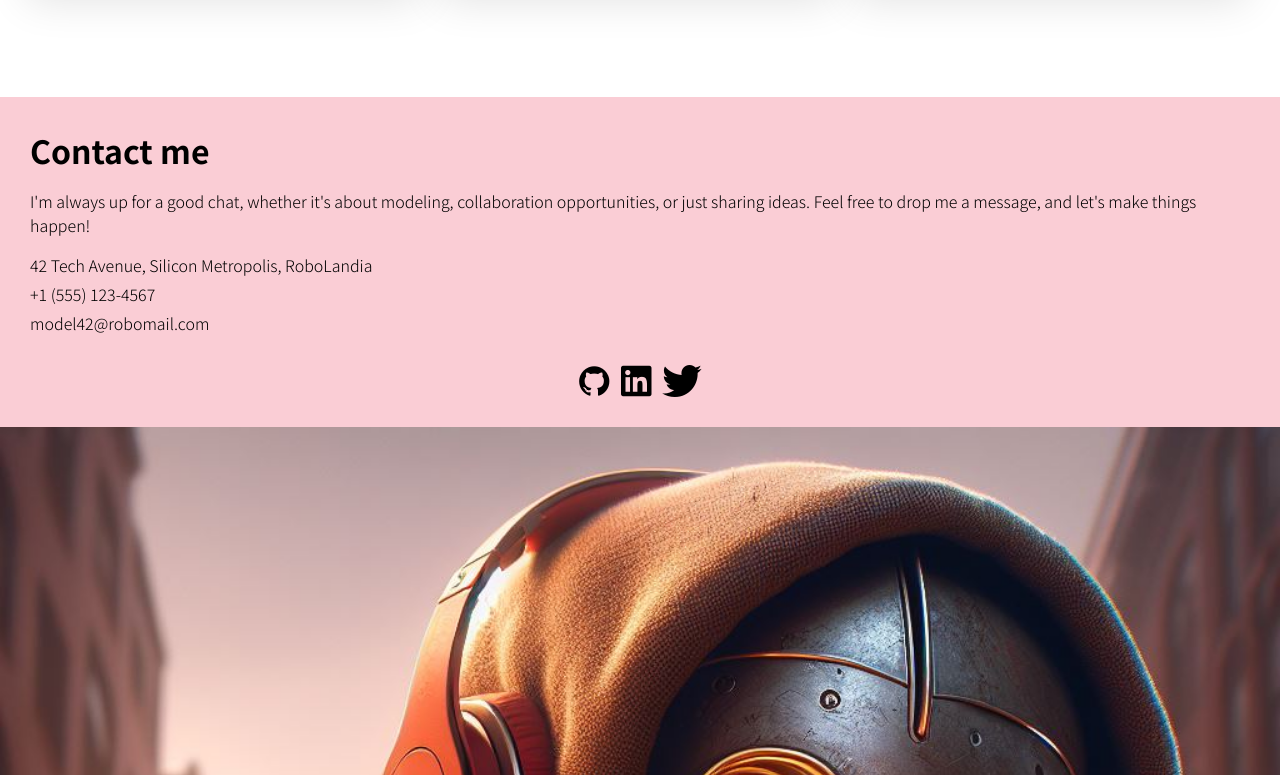
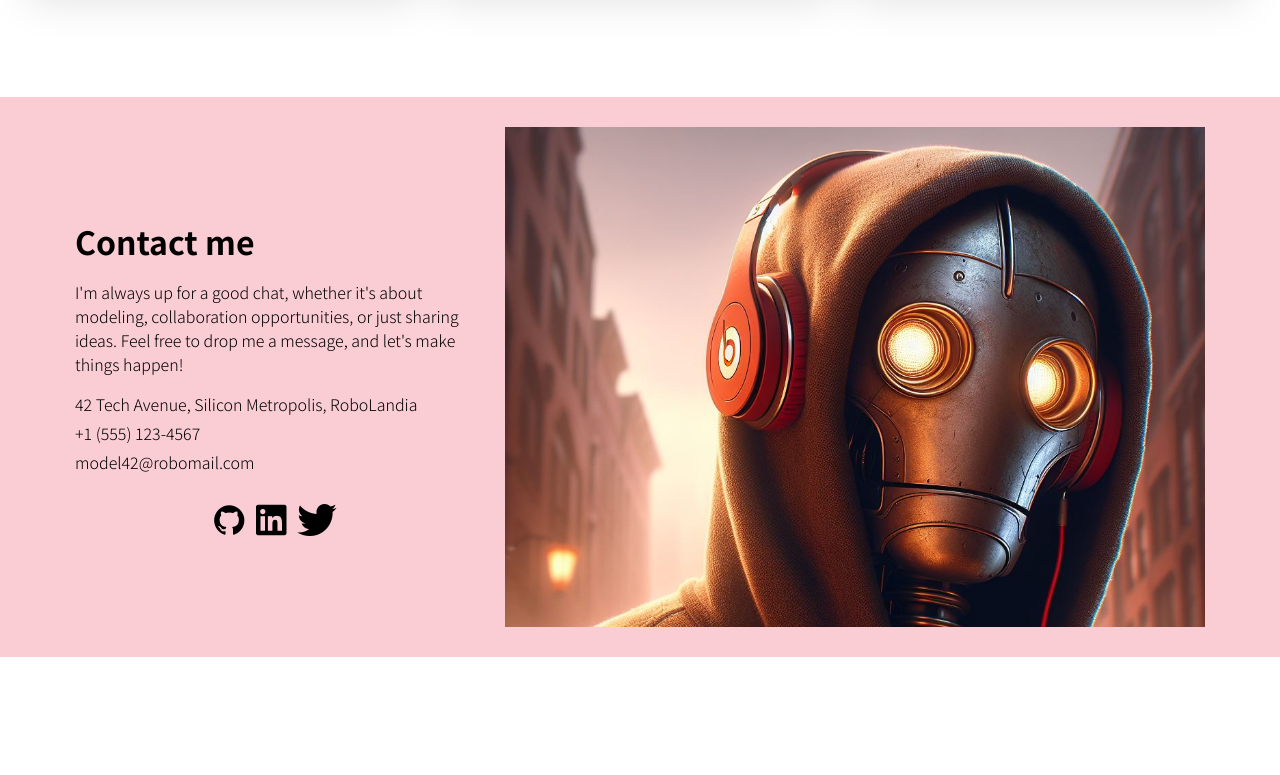
Before and after one commit to aj-abdujabborov/odin-responsive-homepage, a website built with webpack: page src/index.html in a window 1280 px wide. Shown: the part 1485-2260 px from the top of the page. After the commit the page ends 2142 px from the top, so only its background shows below. Built offline with nearby package versions, Linux system fonts and the light colour scheme.

Commit message:
Add responsiveness to footer section

```diff
--- a/src/index.scss
+++ b/src/index.scss
@@ -169,8 +169,13 @@ main {
 
 // Footer
 footer {
+  display: flex;
+  justify-content: center;
+  flex-direction: column;
+  background: var(--color-accent);
+  align-items: center;
+
   .contact-me {
-    background: var(--color-accent);
     padding: $page-padding;
 
     h1 {
@@ -230,6 +235,33 @@ footer {
       clip-path: polygon(0 0, 0 60%, 100% 30%, 100% 0);
     }
   }
+
+  // Footer
+  footer {
+    flex-direction: row;
+    justify-content: center;
+    gap: $page-padding;
+    padding: $page-padding;
+
+    .contact-me {
+      flex: 1 1 100px;
+      padding: 0;
+      max-width: 400px;
+    }
+
+    .photo {
+      flex: 1 0 200px;
+      max-height: 500px;
+      max-width: 700px;
+
+      img {
+        object-fit: cover;
+        object-position: top;
+        max-height: 500px;
+        max-width: 700px;
+      }
+    }
+  }
 }
 
 @media (min-width: $tablet-size-min) and (max-width: ($desktop-size-min - 1px)) {
```
